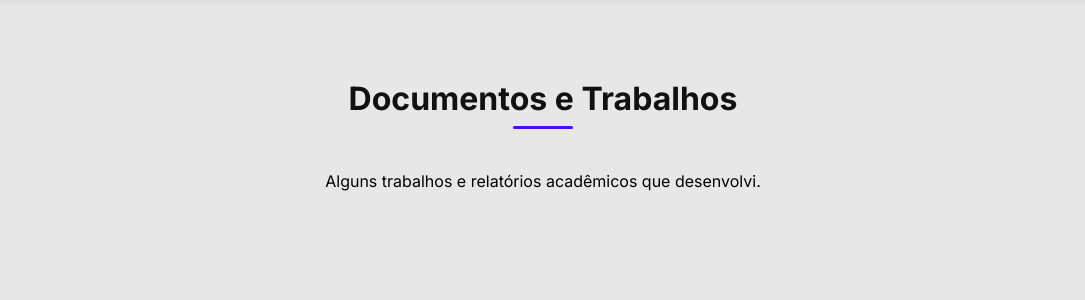
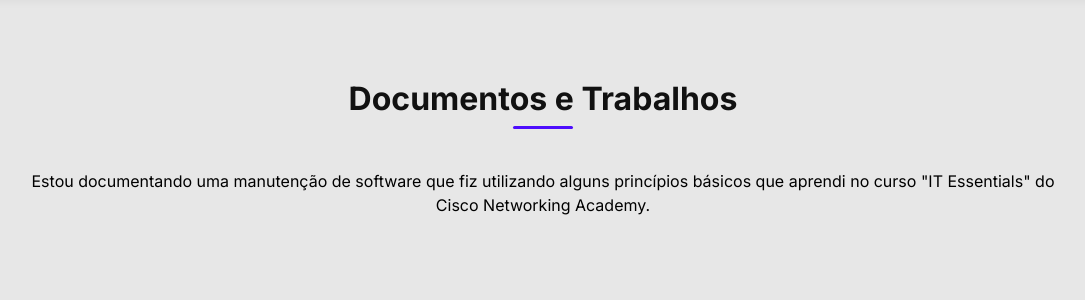
Before and after one commit to ViniciusAmante/portfolio_vinicius_amante, a Flask app: page /documentos in a window 1280 px wide. Shown: the part 127-427 px from the top of the page, without its empty margins (97-1182 px from the left). Run offline with Flask 3, Linux system fonts and the light colour scheme.

Commit message:
Alterando Docs

```diff
--- a/templates/docs.html
+++ b/templates/docs.html
@@ -3,31 +3,15 @@
 <section id="page-documentos" class="section">
             <h2 class="section-title">Documentos e Trabalhos</h2>
             <p class="text-center text-muted mb-4">
-                Alguns trabalhos e relatórios acadêmicos que desenvolvi.
+                Estou documentando uma manutenção de software que fiz utilizando alguns princípios básicos que aprendi no curso "IT Essentials" do Cisco Networking Academy.
             </p>
             <div class="list-group">
                 <!--<a href="#" class="list-group-item list-group-item-action d-flex justify-content-between align-items-center portfolio-card">
                     <div>
-                        <h6 class="mb-1">Relatório de Engenharia de Software</h6>
-                        <small class="text-muted">Matéria: Engenharia de Software | [Data]</small>
+                        <h6 class="mb-1">Relatório de Manutenção de Software</h6>
+                        <small class="text-muted">Matéria: Labioratório de Hardware | [Data]</small>
                     </div>
                     <i class="bi bi-file-earmark-pdf fs-4 text-danger"></i>
-                </a>
-
-                <a href="#" class="list-group-item list-group-item-action d-flex justify-content-between align-items-center portfolio-card mt-3">
-                    <div>
-                        <h6 class="mb-1">Documentação de API - Projeto Integrado</h6>
-                        <small class="text-muted">Matéria: Projeto Integrado | [Data]</small>
-                    </div>
-                    <i class="bi bi-file-earmark-text fs-4 text-primary"></i>
-                </a>
-
-                <a href="#" class="list-group-item list-group-item-action d-flex justify-content-between align-items-center portfolio-card mt-3">
-                    <div>
-                        <h6 class="mb-1">Apresentação sobre Banco de Dados NoSQL</h6>
-                        <small class="text-muted">Matéria: Banco de Dados | [Data]</small>
-                    </div>
-                    <i class="bi bi-file-earmark-slides fs-4 text-warning"></i>
                 </a>!-->
             </div>
 </section>
```
